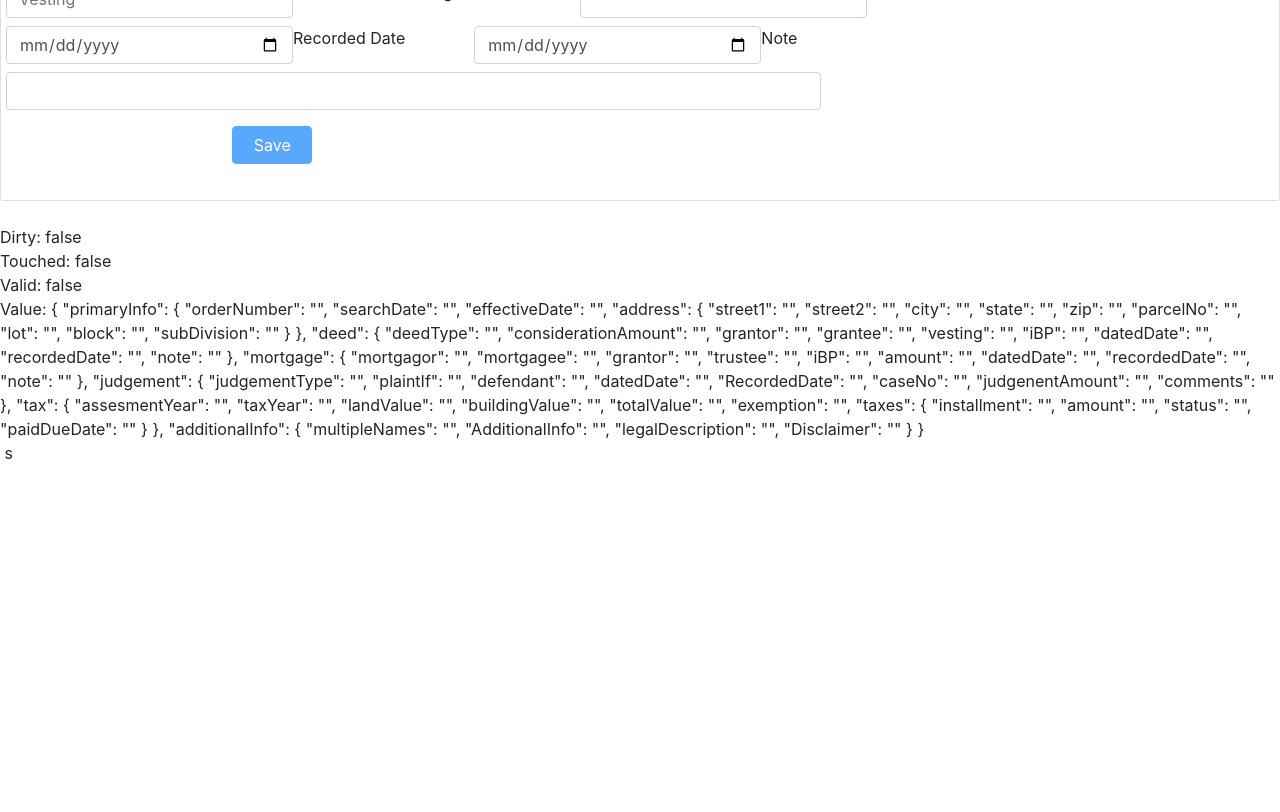
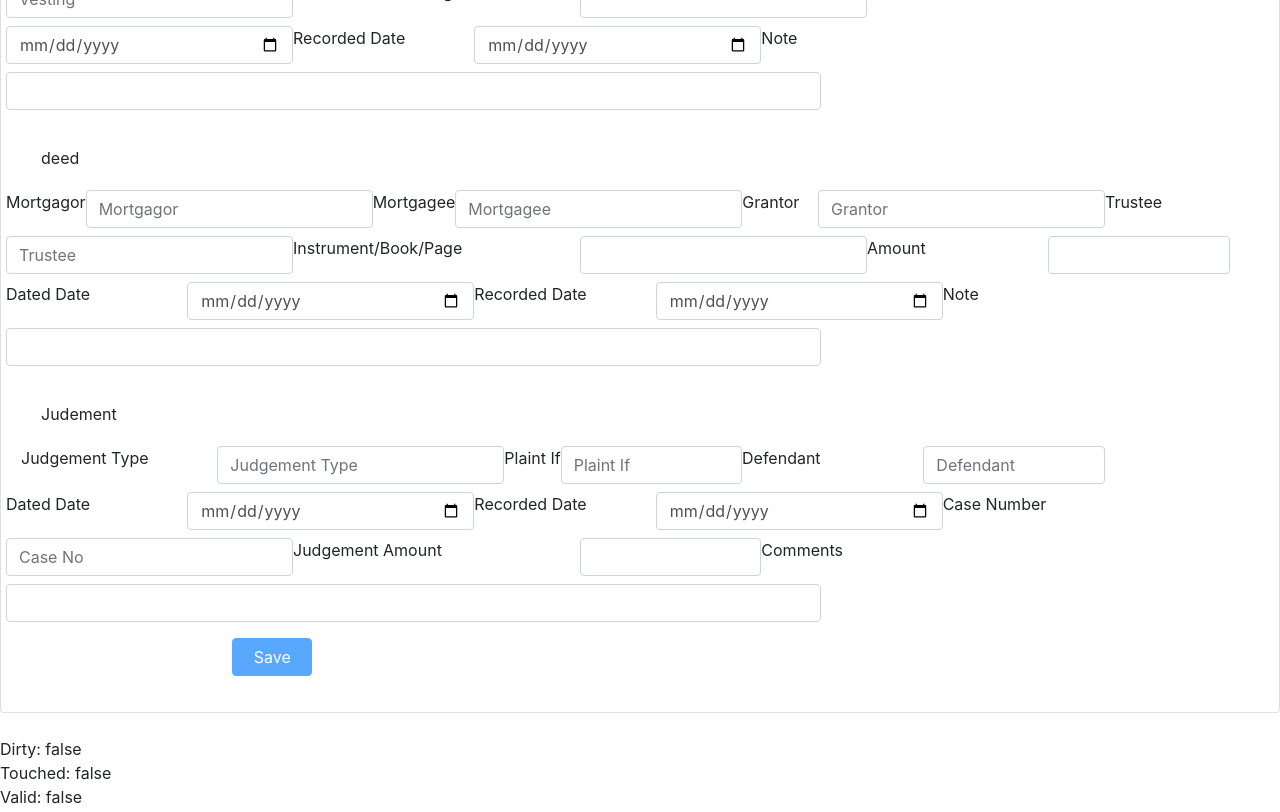
Before and after one commit to mohanreddy070/titledoc, an Angular app: page / in a window 1280 px wide. Shown: the part 460-1272 px from the top of the page. Before the commit the page ends 925 px from the top, so only its background shows below. Built offline with nearby package versions, Linux system fonts and the light colour scheme.

Commit message:
2 files modified

```diff
--- a/src/app/form/form.component.html
+++ b/src/app/form/form.component.html
@@ -270,6 +270,216 @@
       </div>
 
 
+
+      <!-- Mortagage Information -->
+      <div>
+        <div class="card-body" st>
+		      deed
+	      </div>
+        <div formGroupName ="mortgage">
+          <div class="form-group row mb-2">
+            <label class="col-md-1.5 "
+                for="mortgagor">Mortgagor</label>
+            <div class="col-md-3 row mb-2">
+              <input class="form-control"
+                id="mortgagor"
+                type="text"
+                placeholder="Mortgagor"
+                formControlName="mortgagor"
+                />
+            </div>
+
+            <label class="col-md-1.5 "
+                for="mortgagee">Mortgagee</label>
+            <div class="col-md-3 row mb-2">
+              <input class="form-control"
+                id="mortgagee"
+                type="text"
+                placeholder="Mortgagee"
+                formControlName="mortgagee"
+                />
+            </div>
+
+            <label class="col-md-1 row mb-2"
+                for="grantor">Grantor</label>
+            <div class="col-md-3 row mb-2">
+              <input class="form-control"
+                id="grantor"
+                type="text"
+                placeholder="Grantor"
+                formControlName="grantor"
+                />
+            </div>
+
+            <label class="col-md-1 row mb-2"
+                for="trustee">Trustee</label>
+            <div class="col-md-3 row mb-2">
+              <input class="form-control"
+                id="trustee"
+                type="text"
+                placeholder="Trustee"
+                formControlName="trustee"
+                />
+            </div>
+
+            <label class="col-md-3 row mb-2"
+                for="iBP"> Instrument/Book/Page </label>
+            <div class="col-md-3 row mb-2">
+              <input class="form-control"
+                id="iBP"
+                type="text"
+                formControlName="iBP"
+                />
+            </div>
+
+            <label class="col-md-2 row mb-2"
+                for="amount">Amount</label>
+            <div class="col-md-2 row mb-2">
+              <input class="form-control"
+                id="amount"
+                type="text"
+                formControlName="amount"
+                />
+            </div>
+
+            <label class="col-md-2 row mb-2"
+                for="datedDate">Dated Date</label>
+            <div class="col-md-3 row mb-2">
+              <input class="form-control"
+                id="datedDate"
+                type="date"
+                formControlName="datedDate"
+                />
+            </div>
+
+            <label class="col-md-2 row mb-2"
+                for="recordedDate">Recorded Date</label>
+            <div class="col-md-3 row mb-2">
+              <input class="form-control"
+                id="recordedDate"
+                type="date"
+                formControlName="recordedDate"
+                />
+            </div>
+
+            <label class="col-md-1 row mb-2"
+                for="note">Note</label>
+            <div class="col-md-8 row mb-2">
+              <input class="form-control"
+                id="note"
+                type="text"
+                formControlName="note"
+                />
+            </div>
+
+
+
+          </div>
+        </div>
+      </div>
+
+
+
+       <!-- Mortagage Information -->
+      <div>
+        <div class="card-body" st>
+		      Judement
+	      </div>
+        <div formGroupName ="judgement">
+          <div class="form-group row mb-2">
+            <label class="col-md-2 "
+                for="judgementType">Judgement Type</label>
+            <div class="col-md-3 row mb-2">
+              <input class="form-control"
+                id="judgementType"
+                type="text"
+                placeholder="Judgement Type"
+                formControlName="judgementType"
+                />
+            </div>
+
+            <label class="col-md-1.7 "
+                for="plaintIf">Plaint If</label>
+            <div class="col-md-2 row mb-2">
+              <input class="form-control"
+                id="plaintIf"
+                type="text"
+                placeholder="Plaint If"
+                formControlName="plaintIf"
+                />
+            </div>
+
+            <label class="col-md-2 row mb-2"
+                for="defendant">Defendant</label>
+            <div class="col-md-2 row mb-2">
+              <input class="form-control"
+                id="defendant"
+                type="text"
+                placeholder="Defendant"
+                formControlName="defendant"
+                />
+            </div>
+
+
+
+            <label class="col-md-2 row mb-2"
+                for="datedDate">Dated Date</label>
+            <div class="col-md-3 row mb-2">
+              <input class="form-control"
+                id="datedDate"
+                type="date"
+                formControlName="datedDate"
+                />
+            </div>
+
+            <label class="col-md-2 row mb-2"
+                for="recordedDate">Recorded Date</label>
+            <div class="col-md-3 row mb-2">
+              <input class="form-control"
+                id="recordedDate"
+                type="date"
+                formControlName="recordedDate"
+                />
+            </div>
+
+            <label class="col-md-2 row mb-2"
+                for="caseNo">Case Number</label>
+            <div class="col-md-3 row mb-2">
+              <input class="form-control"
+                id="caseNo"
+                type="text"
+                placeholder="Case No"
+                formControlName="caseNo"
+                />
+            </div>
+
+            <label class="col-md-3 row mb-2"
+                for="judgementAmount">Judgement Amount</label>
+            <div class="col-md-2 row mb-2">
+              <input class="form-control"
+                id="judgementAmount"
+                type="text"
+                formControlName="judgementAmount"
+                />
+            </div>
+
+            <label class="col-md-1 row mb-2"
+                for="comments">Comments</label>
+            <div class="col-md-8 row mb-2">
+              <input class="form-control"
+                id="comments"
+                type="text"
+                formControlName="comments"
+                />
+            </div>
+
+
+
+          </div>
+        </div>
+      </div>
+
+
       <div class="form-group row mb-2">
         <div class="offset-md-2 col-md-4">
           <button class="btn btn-primary mr-3"
--- a/src/app/form/form.component.ts
+++ b/src/app/form/form.component.ts
@@ -66,9 +66,9 @@ export class FormComponent implements OnInit {
         plaintIf: ["", [Validators.required]],
         defendant: ["", [Validators.required]],
         datedDate: ["", [Validators.required]],
-        RecordedDate: ["", [Validators.required]],
+        recordedDate: ["", [Validators.required]],
         caseNo: ["", [Validators.required]],
-        judgenentAmount: ["", [Validators.required]],
+        judgementAmount: ["", [Validators.required]],
         comments: ["", [Validators.required]],
 
       }),
```
